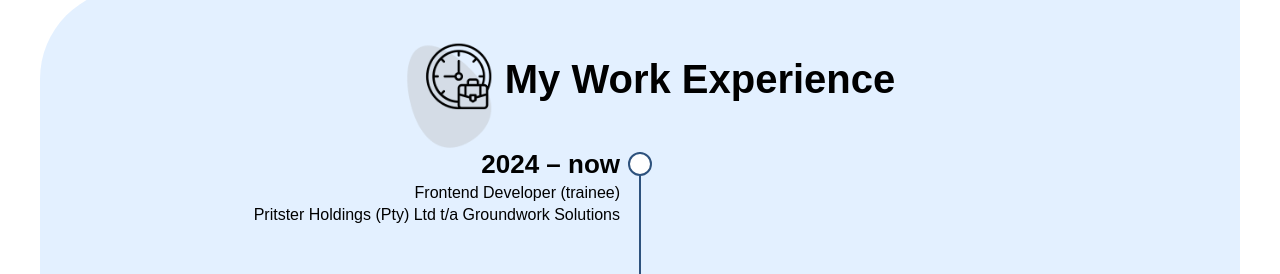
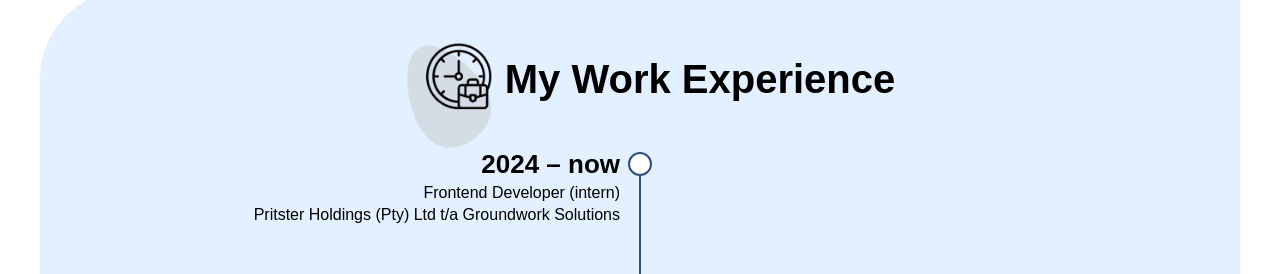
Before and after one commit to ev-indrik/my-portfolio, a React (Vite) app: page /about in a window 1280 px wide. Shown: the part 2243-2517 px from the top of the page. Built offline with nearby package versions, Linux system fonts and the light colour scheme.

Commit message:
content: update pdf and work experience

```diff
--- a/src/components/download-pfd-btn/DownloadPdfBtn.tsx
+++ b/src/components/download-pfd-btn/DownloadPdfBtn.tsx
@@ -10,7 +10,7 @@ type Props = {
 
 export const onPdfClick = ()=>{
     const link = document.createElement('a');
-    link.href = '/2025_cv_ev-indrik.pdf';
+    link.href = '/ev-indrik-resume.pdf';
     link.download = 'cv-yevheniia.pdf'; // naming on save
     link.click();
 }
--- a/src/components/soon-for-mobile/SoonForMobile.tsx
+++ b/src/components/soon-for-mobile/SoonForMobile.tsx
@@ -19,7 +19,7 @@ const SoonForMobile: FC = () => {
 
     const onPdfClick = () => {
         const link = document.createElement('a');
-        link.href = '/2025_cv_ev-indrik.pdf';
+        link.href = '/ev-indrik-resume.pdf';
         link.download = 'cv-yevheniia.pdf'; // naming on save
         link.click();
     }
--- a/src/pages/about/sections/work-experience/WorkExperience.tsx
+++ b/src/pages/about/sections/work-experience/WorkExperience.tsx
@@ -10,7 +10,7 @@ import ExperienceCard from "@/pages/about/sections/work-experience/experience-ca
 const experienceList = [
     {
         title: '2024 – now',
-        description: 'Frontend Developer (trainee)\nPritster Holdings (Pty) Ltd t/a Groundwork Solutions',
+        description: 'Frontend Developer (intern)\nPritster Holdings (Pty) Ltd t/a Groundwork Solutions',
     },
     {
         title: '2015–2019',
```
Also changed, not shown: 1 other file (tests, documents, lock files or other folders).
